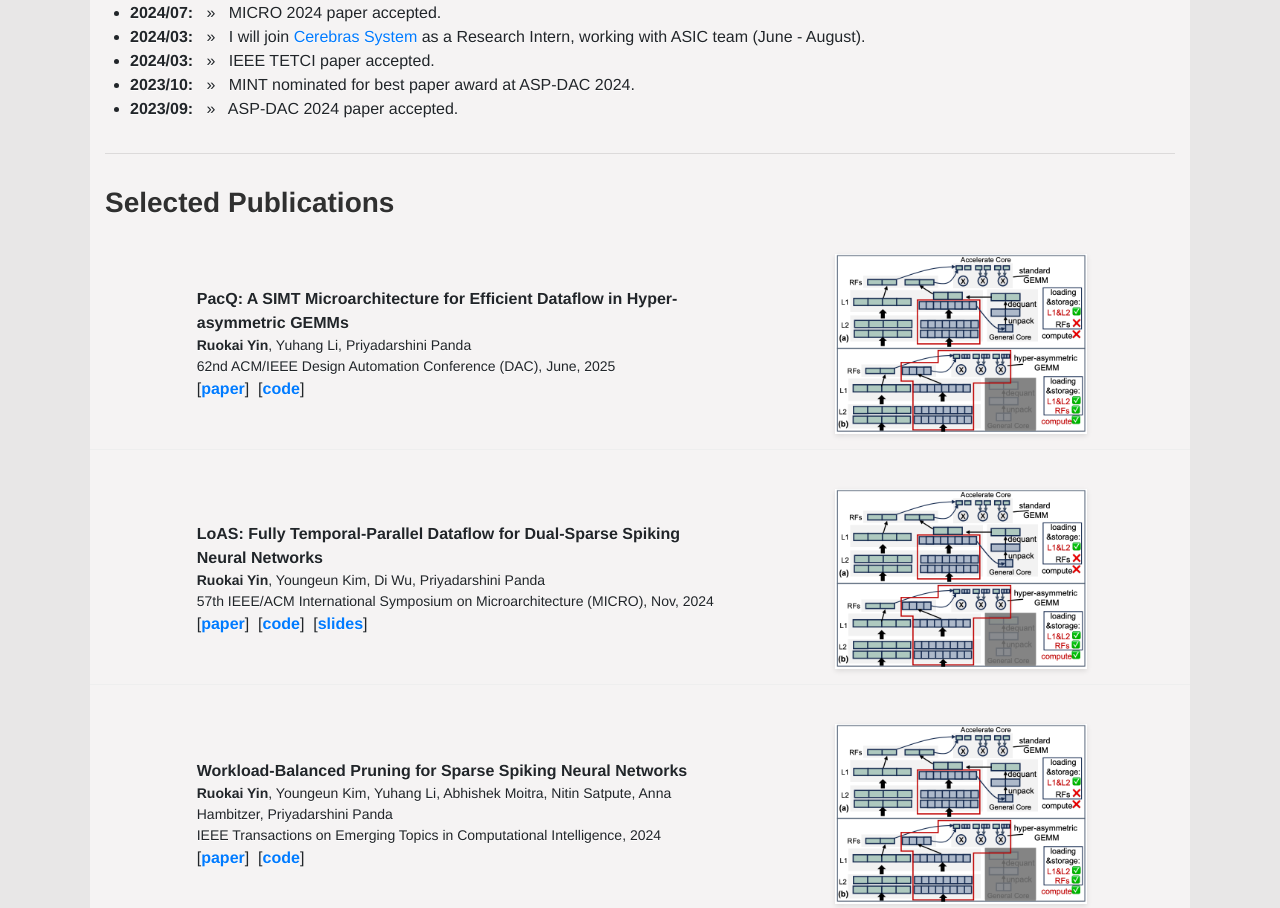
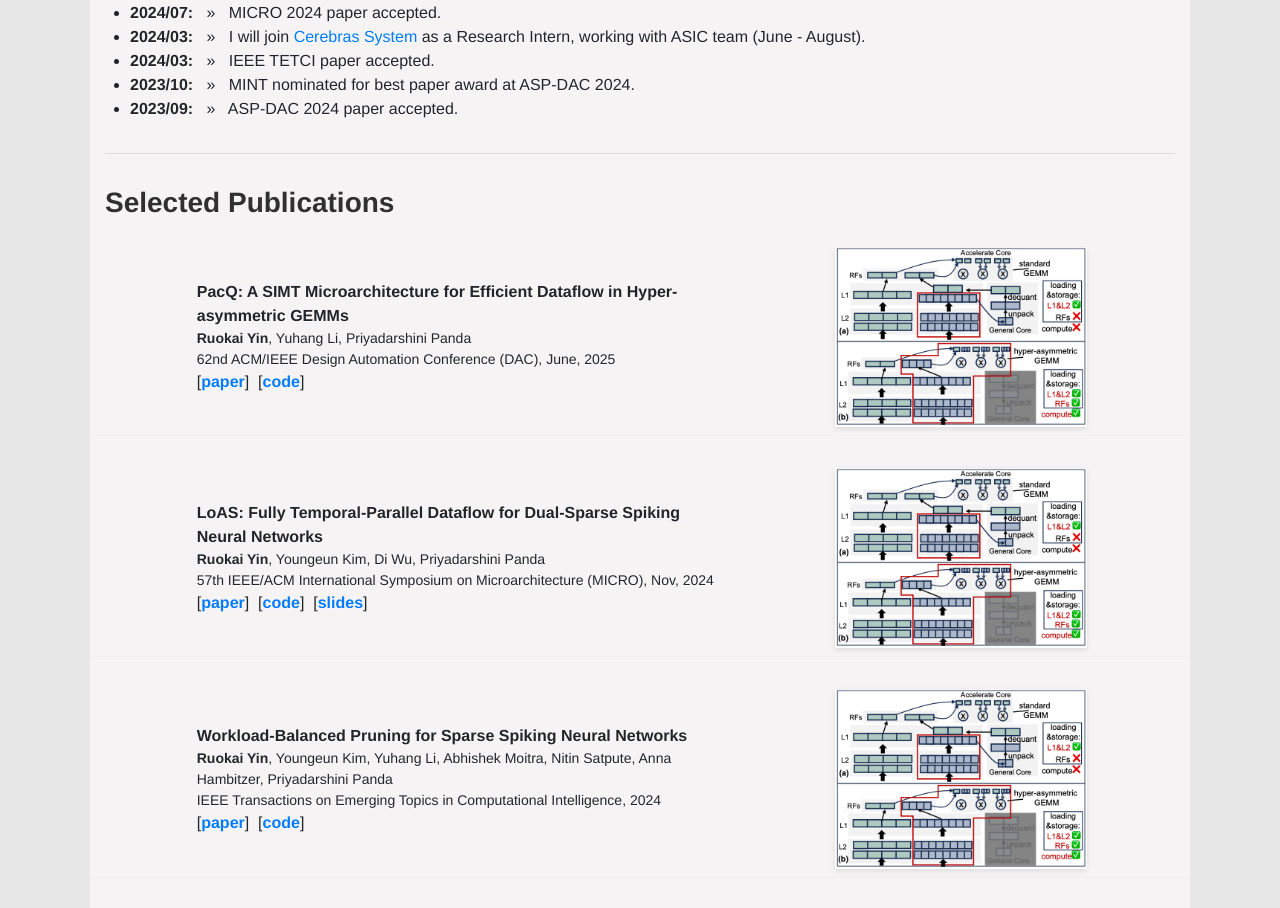
Before and after one commit to RuokaiYin/RuokaiYin.github.io, a Jekyll site: the page built from index.html, in a window 1280 px wide. Shown: the part 709-1617 px from the top of the page. Built offline with Jekyll 4.4.1, drawn with Linux system fonts in a browser that asks for light colours.

Commit message:
Update publications.html

```diff
--- a/_includes/publications.html
+++ b/_includes/publications.html
@@ -35,10 +35,12 @@
      </div>
    </div>
    {% endfor %}
+
    <style>
     .publication-item {
-     padding: 15px 0;
+      padding: 8px 0;
       border-bottom: 1px solid #eee;
+      margin-bottom: 15px;
     }
     .publication-content {
       padding-left: 15%;
```
Lines whose indentation alone changed are shown as unchanged.
